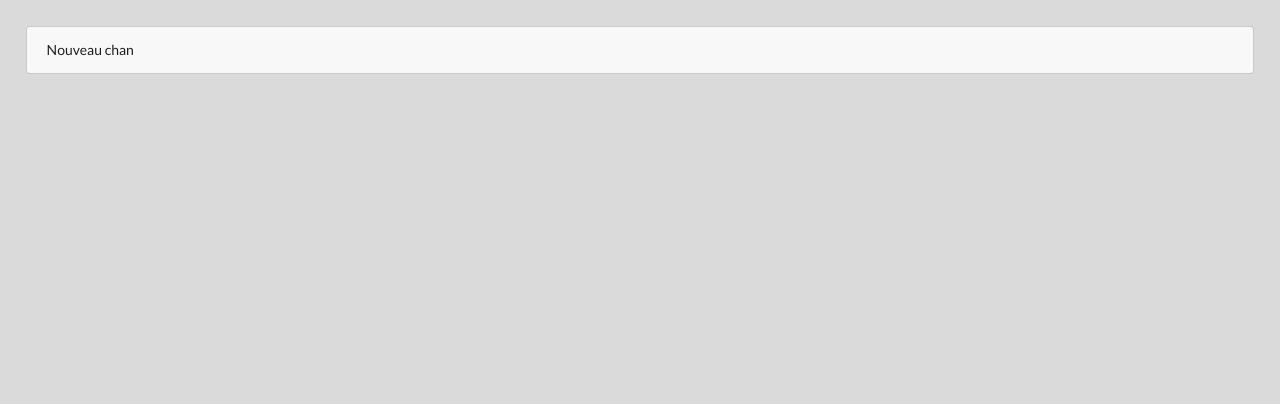
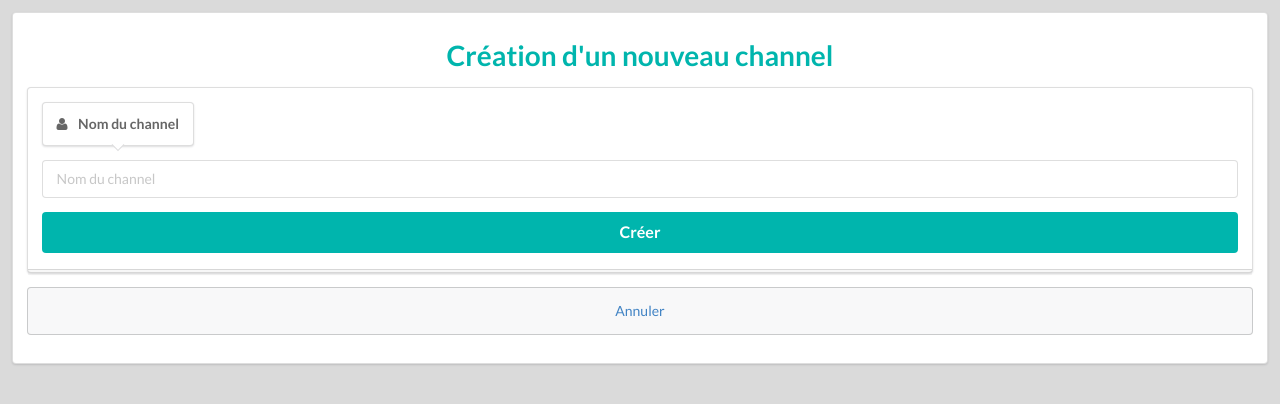
Before and after one commit to vivienLarriere/CoopProject_cisiie, a plain HTML site: page index.html at #!/chan/new in a window 1280 px wide. Drawn offline with Linux system fonts and the light colour scheme.

Commit message:
form add chan view

```diff
--- a/views/new_chan.html
+++ b/views/new_chan.html
@@ -1,3 +1,29 @@
-<div class="ui message">
-    Nouveau chan<br>
+<div class="ui middle aligned center aligned grid" ng-controller="NewChanController">
+    <div class="ui segment column">
+        <h1 class="ui teal header">
+            <div class="content">
+                Création d'un nouveau channel
+            </div>
+        </h1>
+        <form class="ui large form" name="newChanForm" ng-submit="addChan()" ng-class="class">
+            <div class="ui stacked segment">
+                <div class="field">
+                    <div class="ui pointing below label left floated segment">
+                        <i class="user icon"></i>Nom du channel
+                    </div>
+
+                    <div class="ui input">
+                        <input ng-model="chanName" type="text" name="chanName" placeholder="Nom du channel">
+                    </div>
+                </div>
+                <input class="ui fluid large teal submit button" type="submit" value="Créer">
+            </div>
+            <div class="ui error message"></div>
+
+        </form>
+
+        <div class="ui message">
+            <a href="#!/home">Annuler</a>
+        </div>
+    </div>
 </div>
```
